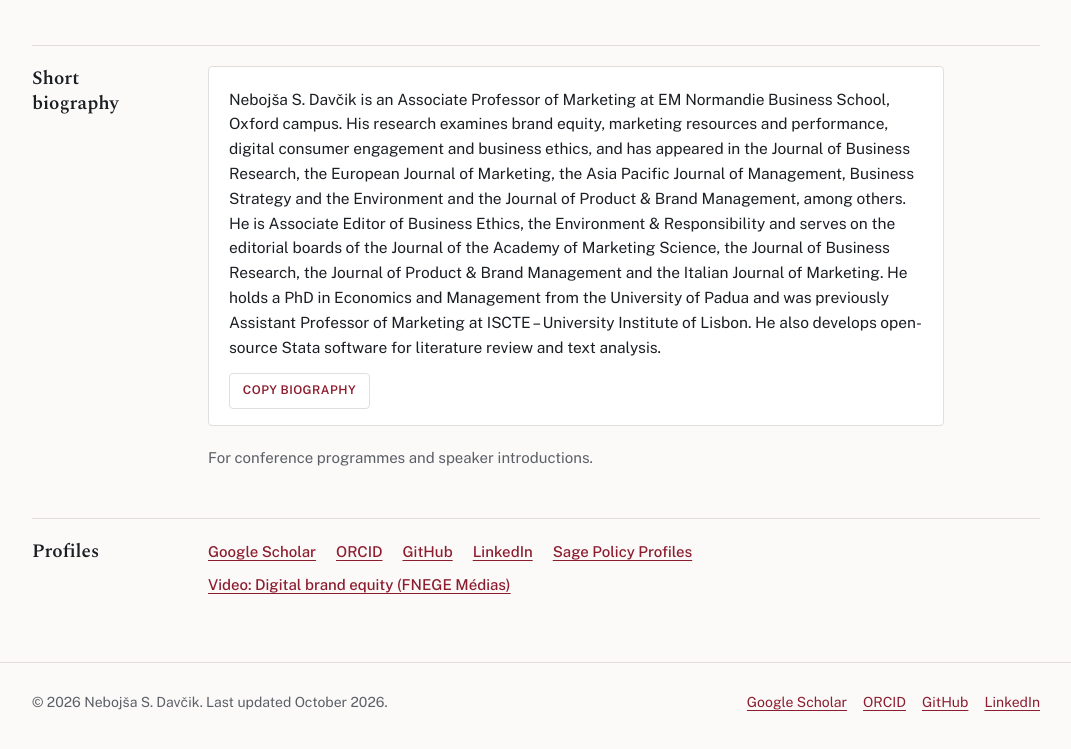
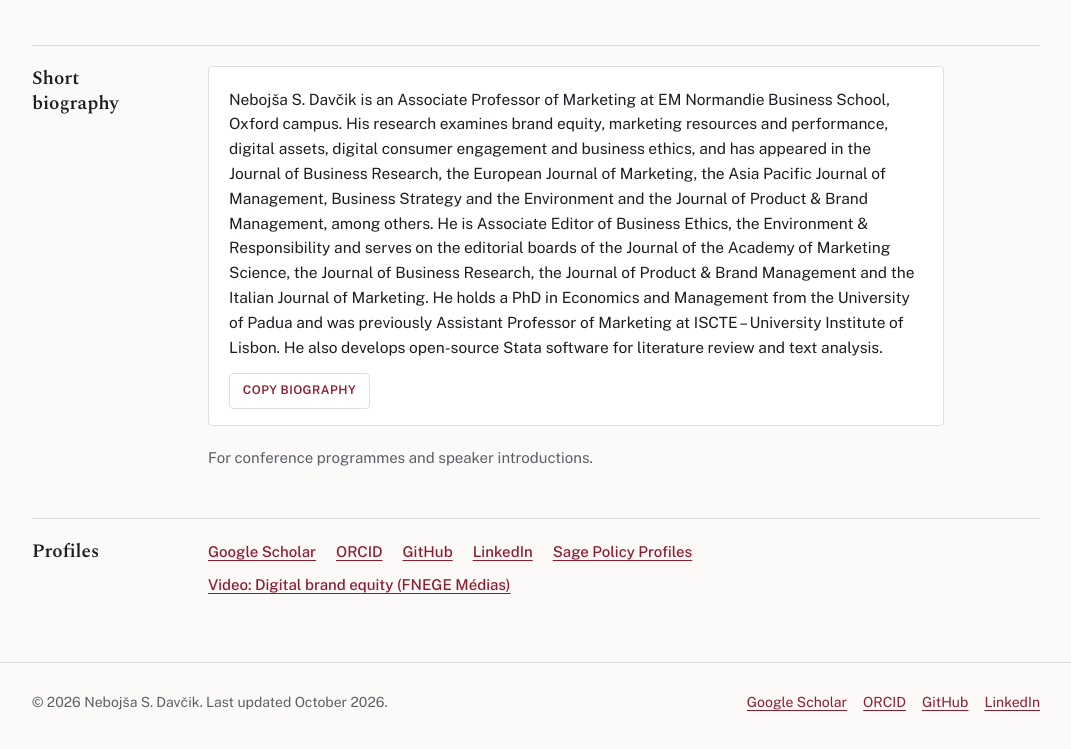
Before and after one commit to Davcik/Davcik.github.io, a plain HTML site: page index.html in a window 1280 px wide. Shown: the part 2435-3184 px from the top of the page, without its empty margins (104-1175 px from the left). Drawn offline with Linux system fonts and the light colour scheme.

Commit message:
Revise biography section in index.html
Updated biography text to include 'digital assets' and refined wording.

```diff
--- a/index.html
+++ b/index.html
@@ -160,7 +160,7 @@
           <h2>Short biography</h2>
           <div class="content">
             <div class="bio-box" id="bio">
-              <p id="bio-text">Nebojša S. Davčik is an Associate Professor of Marketing at EM Normandie Business School, Oxford campus. His research examines brand equity, marketing resources and performance, digital consumer engagement and business ethics, and has appeared in the Journal of Business Research, the European Journal of Marketing, the Asia Pacific Journal of Management, Business Strategy and the Environment and the Journal of Product &amp; Brand Management, among others. He is Associate Editor of Business Ethics, the Environment &amp; Responsibility and serves on the editorial boards of the Journal of the Academy of Marketing Science, the Journal of Business Research, the Journal of Product &amp; Brand Management and the Italian Journal of Marketing. He holds a PhD in Economics and Management from the University of Padua and was previously Assistant Professor of Marketing at ISCTE – University Institute of Lisbon. He also develops open-source Stata software for literature review and text analysis.</p>
+              <p id="bio-text">Nebojša S. Davčik is an Associate Professor of Marketing at EM Normandie Business School, Oxford campus. His research examines brand equity, marketing resources and performance, digital assets, digital consumer engagement and business ethics, and has appeared in the Journal of Business Research, the European Journal of Marketing, the Asia Pacific Journal of Management, Business Strategy and the Environment and the Journal of Product &amp; Brand Management, among others. He is Associate Editor of Business Ethics, the Environment &amp; Responsibility and serves on the editorial boards of the Journal of the Academy of Marketing Science, the Journal of Business Research, the Journal of Product &amp; Brand Management and the Italian Journal of Marketing. He holds a PhD in Economics and Management from the University of Padua and was previously Assistant Professor of Marketing at ISCTE – University Institute of Lisbon. He also develops open-source Stata software for literature review and text analysis.</p>
               <button type="button" class="copy" data-copy="#bio-text">Copy biography</button>
             </div>
             <p class="note">For conference programmes and speaker introductions.</p>
```
